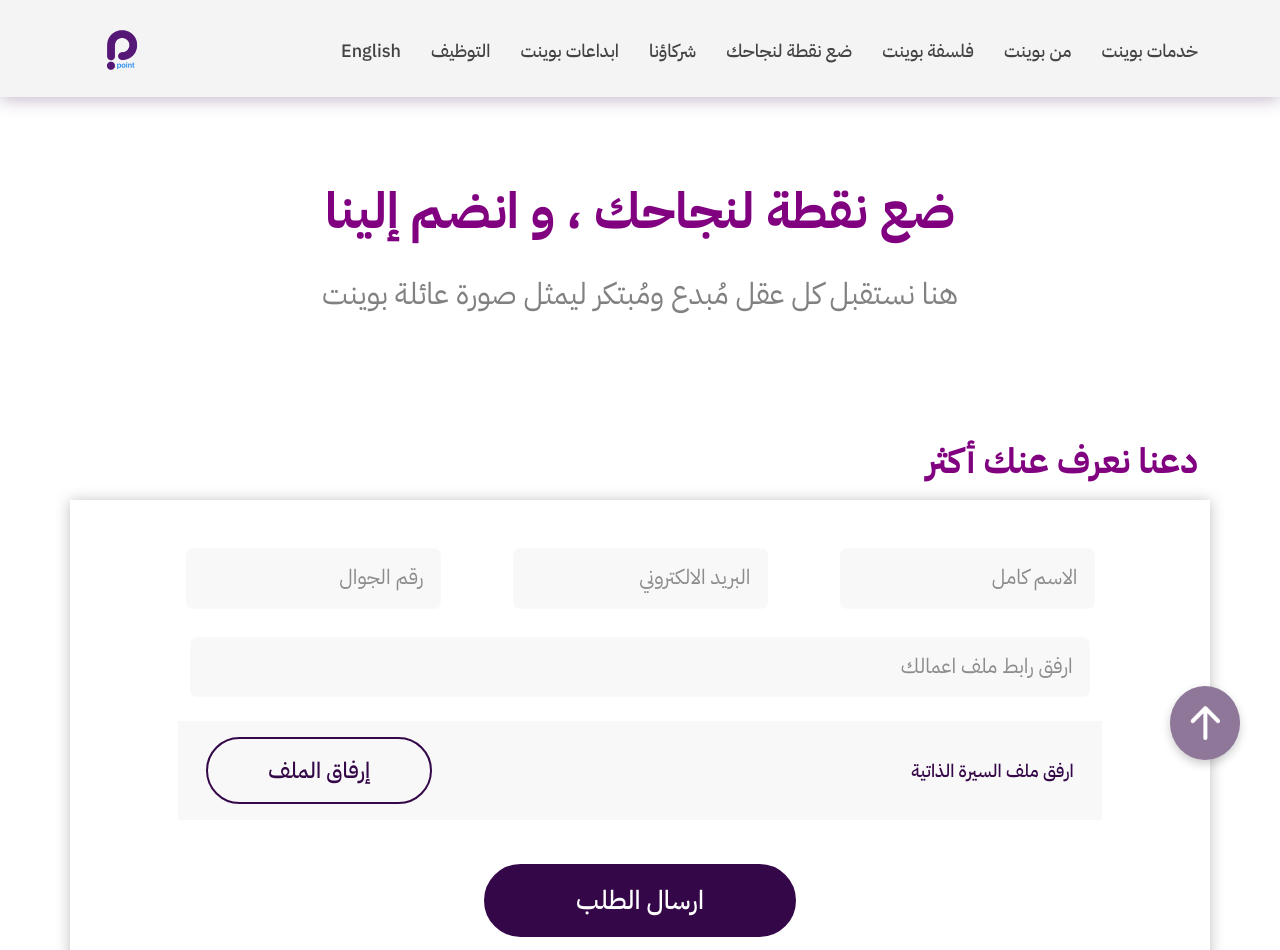
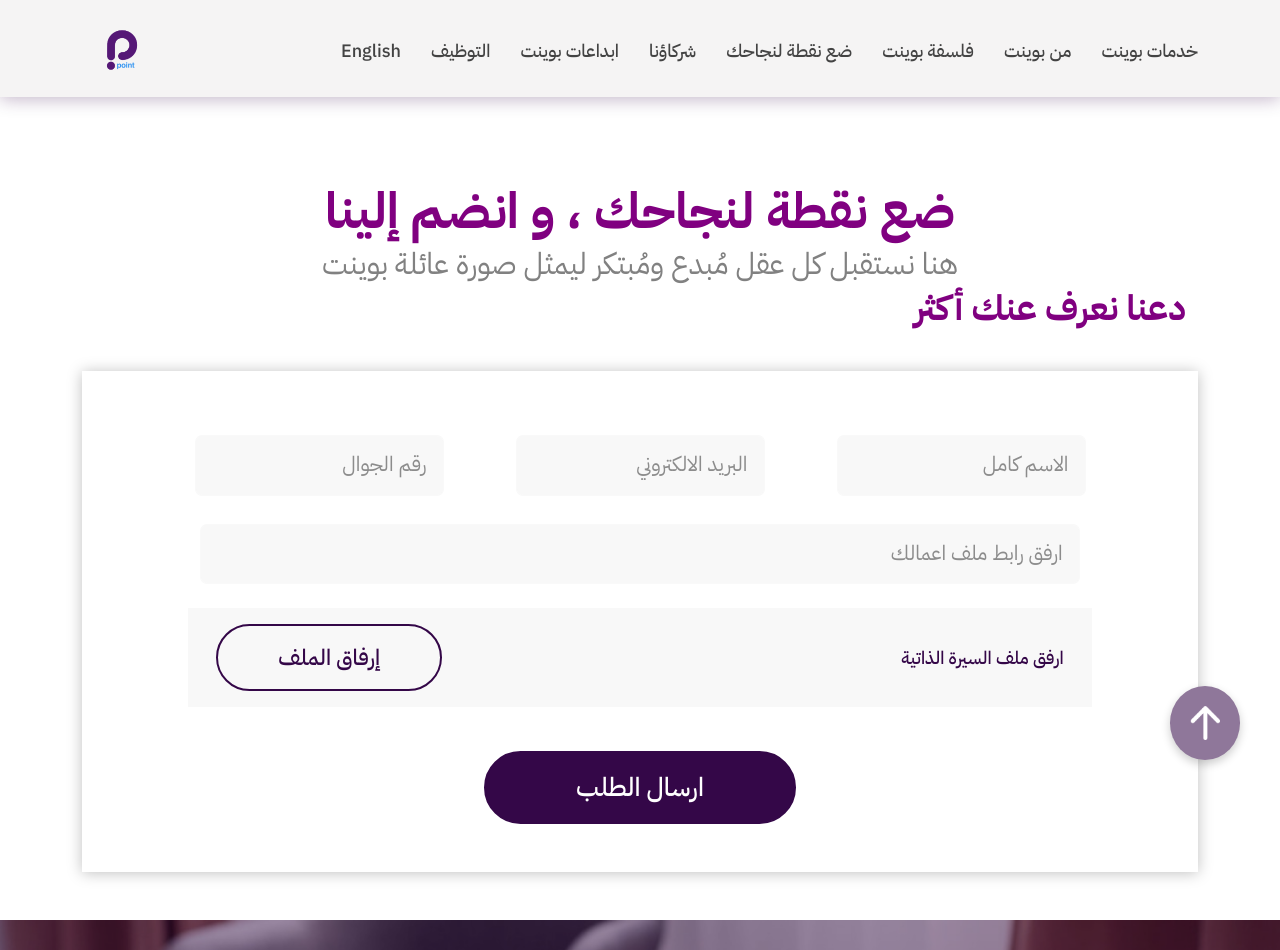
Before and after one commit to Karmo7X/point, a React (Vite) app: page /employment in a window 1280 px wide. Shown: the top 950 px of the page. Built offline with nearby package versions, Linux system fonts and the light colour scheme.

Commit message:
lastversion

```diff
--- a/src/pages/Employment/Employment.css
+++ b/src/pages/Employment/Employment.css
@@ -110,6 +110,7 @@
   letter-spacing: 0;
   color: #818181;
   margin-top: 30px;
+  margin: 0px !important;
 }
 
 .employment .land img {
@@ -248,6 +249,7 @@
     display: flex;
     flex-direction: column;
     align-items: center;
+
   }
 
   .employ-form {
@@ -298,3 +300,13 @@
     }
   }
 }
+
+
+
+@media (max-width:992px) {
+  .resume-btn ,.em-send{
+    padding: 8px 40px;
+    font-size: 15px;
+  }
+
+}
--- a/src/pages/Employment/Employment.jsx
+++ b/src/pages/Employment/Employment.jsx
@@ -179,7 +179,7 @@ function Employment() {
         Class="header3"
         bottom={scrollToBottom}
       />
-      <div className="employment">
+      <div className="employment" style={{minHeight:'100vh'}}>
         <Container>
           <div className="row land">
             <div className="col-12 text-center " data-aos="zoom-in">
@@ -192,22 +192,22 @@ function Employment() {
             </div>
 
           </div>
-        </Container>
-      </div>
-      <div
-        className="employ-form"
-        style={{ marginTop: "250px", marginBottom: "100px" }}
+          <div
+        className="employ-form mt-0"
       >
         <div className="container">
-          <span className="t-form mb-4" data-aos="fade-left">
+          <div>
+            <span className="t-form mb-4" data-aos="fade-left">
             {t("global.employment.formTitle")}
           </span>
+          </div>
+
           <div
-            className="row d"
+            className="row mt-5 d"
             style={{ boxShadow: " 0px 1px 14px 0px rgba(0, 0, 0, 0.25)" }}
             data-aos="zoom-in"
           >
-            <div className="col-12 pt-5 pb-5">
+            <div className="col-12 mt-5" >
               <form
                 action=""
                 style={{
@@ -218,7 +218,7 @@ function Employment() {
                 }}
               >
                 <div
-                  className="row gap-5  d-flex justify-content-center mb-4"
+                  className="row gap-5  d-flex justify-content-center mt-3 mb-4"
                   style={{ width: "100%" }}
                 >
                   <div className="col-lg-3 col-md-10 col-sm-10">
@@ -395,7 +395,7 @@ function Employment() {
                     {t("global.employment.successMessage")}
                   </span>
                 )}
-                <div className="em-btn col-12">
+                <div className="em-btn col-12 mb-5">
                   <button
                     className="em-send"
                     onClick={handleJoin}
@@ -417,11 +417,15 @@ function Employment() {
           </div>
         </div>
       </div>
-      <Top />
-      <div ref={bottomRef}>
+        </Container>
+        <Top />
+      <div className="mt-5" ref={bottomRef}>
         <Footer />
       </div>
       <Done memoDone={memoDone} />
+      </div>
+
+
     </>
   );
 }
--- a/src/pages/Home/Home.css
+++ b/src/pages/Home/Home.css
@@ -509,6 +509,12 @@
     font-size: 20px !important;
     line-height: normal;
   }
+  /* .naser_image{
+    height: auto !important;
+  }
+  .naser_image .img{
+
+  } */
 
 }
 
@@ -990,7 +996,7 @@
       display: flex;
       align-items: center;
       justify-content: center;
-      height: 100px;
+      height: 50px;
 
       .block {
         width: 0%;
@@ -1005,7 +1011,7 @@
       h1 {
 
         color: #340748;
-        font-size: 60px;
+        font-size: 45px;
         font-weight: bold;
         -webkit-animation: mainFadeIn 2s forwards;
         -o-animation: mainFadeIn 2s forwards;
@@ -1102,8 +1108,8 @@
     bottom: 45px;
   }
    65% {
-      width: 20px;
-    height: 20px;
+      width: 10px;
+    height: 10px;
       bottom: 0px;
       width: 15px
    }
@@ -1113,8 +1119,8 @@
       bottom: 20px
    }
   100% {
-    width: 20px;
-    height: 20px;
+    width: 10px;
+    height: 10px;
     background:#800080;
     border: 0px solid #222;
     bottom: 13px;
--- a/src/pages/Home/Home.jsx
+++ b/src/pages/Home/Home.jsx
@@ -447,7 +447,7 @@ useEffect(() => {
                     className="im"
                     style={{
                       width: "100%",
-                      height: "627px",
+                      // height: "627px",
                       marginTop: "10px",
                       cursor:'pointer'
                     }}
@@ -479,7 +479,7 @@ useEffect(() => {
                     className="im"
                     style={{
                       width: "100%",
-                      height: "627px",
+                      // height: "627px",
                       marginTop: "10px",
                       cursor:'pointer'
                     }}
@@ -505,7 +505,7 @@ useEffect(() => {
                   <div
                     style={{
                       width: "100%",
-                      height: "362px",
+                      // height: "362px",
                       marginTop: "10px",
                       cursor:'pointer'
                     }}
@@ -535,7 +535,7 @@ useEffect(() => {
                     className="im"
                     style={{
                       width: "100%",
-                      height: "627px",
+                      // height: "627px",
                       marginTop: "10px",
                       cursor:'pointer'
                     }}
@@ -559,7 +559,7 @@ useEffect(() => {
                   <div
                     style={{
                       width: "100%",
-                      height: "302px",
+                      // height: "302px",
                       marginTop: "10px",
                       cursor:'pointer'
                     }}
@@ -586,7 +586,7 @@ useEffect(() => {
                   <div
                     style={{
                       width: "100%",
-                      height: "362px",
+                      // height: "362px",
                       marginTop: "10px",
                       cursor:'pointer'
                     }}
@@ -616,10 +616,10 @@ useEffect(() => {
                    <div className="flex items-center flex-col ">
                      {" "}
                     <div
-                      className="im"
+                      className="im naser_image"
                       style={{
                         width: "100%",
-                        // height: "627px",
+                        //  height: "627px",
                         marginTop: "10px",
                         cursor:'pointer'
                       }}
@@ -628,12 +628,13 @@ useEffect(() => {
                       //   window.innerWidth <= 768 ? "zoom-in" : "fade-left"
                       // }
                     >
-                      <img src={portfolio[0]?.image} alt="Col 4" />
+                      <img src={portfolio[0]?.image} alt="Col 4"  />
                       <div className="desc">
                         <img
                           src={portfolio[0]?.icon}
                           alt=""
                           style={{ width: "111px" }}
+
                         />
                         <span style={{ fontSize: "30px" }}>
                           {portfolio[0]?.title}
@@ -643,6 +644,63 @@ useEffect(() => {
 
 
                     {" "}
+
+
+                   </div>
+
+                </Col>
+                <Col lg={6} md={6} sm={12}>
+
+                    {" "}
+                    <div
+                      style={{
+                        width: "100%",
+                        // height: "362px",
+                        marginTop: "10px",
+                        cursor:'pointer'
+                      }}
+                      onClick={() => handleShow(portfolio[1])}
+                      data-aos={
+                        "fade-right"
+                      }
+                      className="im"
+                    >
+                      <img src={portfolio[1]?.image} alt="Col 8" />
+                      <div className="desc">
+                        <img
+                          style={{ width: "111px" }}
+                          src={portfolio[1]?.icon}
+                          alt=""
+                        />{" "}
+                        <span> {portfolio[1]?.title}</span>
+                      </div>
+                    </div>
+
+
+                    {" "}
+                    <div
+                      style={{
+                        width: "100%",
+                        // height: "568px",
+                        marginTop: "10px",
+                        cursor:'pointer'
+                      }}
+                      onClick={() => handleShow(portfolio[3])}
+                      data-aos={
+                        "fade-right"
+                      }
+                      className="im"
+                    >
+                      <img src={portfolio[3]?.image} alt="Col 8" />
+                      <div className="desc">
+                        <img
+                          style={{ width: "171px" }}
+                          src={portfolio[3]?.icon}
+                          alt=""
+                        />
+                        <span> {portfolio[3]?.title}</span>
+                      </div>
+                    </div>
                     <div
                       style={{
                         width: "100%",
@@ -668,63 +726,6 @@ useEffect(() => {
                         </span>
                       </div>
                     </div>
-
-                   </div>
-
-                </Col>
-                <Col lg={6} md={6} sm={12}>
-
-                    {" "}
-                    <div
-                      style={{
-                        width: "100%",
-                        // height: "362px",
-                        marginTop: "10px",
-                        cursor:'pointer'
-                      }}
-                      onClick={() => handleShow(portfolio[1])}
-                      data-aos={
-                        window.innerWidth <= 768 ? "zoom-in" : "fade-right"
-                      }
-                      className="im"
-                    >
-                      <img src={portfolio[1]?.image} alt="Col 8" />
-                      <div className="desc">
-                        <img
-                          style={{ width: "111px" }}
-                          src={portfolio[1]?.icon}
-                          alt=""
-                        />{" "}
-                        <span> {portfolio[1]?.title}</span>
-                      </div>
-                    </div>
-
-
-                    {" "}
-                    <div
-                      style={{
-                        width: "100%",
-                        // height: "568px",
-                        marginTop: "10px",
-                        cursor:'pointer'
-                      }}
-                      onClick={() => handleShow(portfolio[3])}
-                      data-aos={
-                        window.innerWidth <= 768 ? "zoom-in" : "fade-right"
-                      }
-                      className="im"
-                    >
-                      <img src={portfolio[3]?.image} alt="Col 8" />
-                      <div className="desc">
-                        <img
-                          style={{ width: "171px" }}
-                          src={portfolio[3]?.icon}
-                          alt=""
-                        />
-                        <span> {portfolio[3]?.title}</span>
-                      </div>
-                    </div>
-
                 </Col>
               </>
             )}
@@ -735,7 +736,7 @@ useEffect(() => {
                     className="im"
                     style={{
                       width: "100%",
-                      height: "627px",
+                      // height: "627px",
                       marginTop: "10px",
                       cursor:'pointer'
                     }}
@@ -759,7 +760,7 @@ useEffect(() => {
                   <div
                     style={{
                       width: "100%",
-                      height: "302px",
+                      // height: "302px",
                       marginTop: "10px",
                       cursor:'pointer'
                     }}
@@ -786,7 +787,7 @@ useEffect(() => {
                   <div
                     style={{
                       width: "100%",
-                      height: "362px",
+                      // height: "362px",
                       marginTop: "10px",
                       cursor:'pointer'
                     }}
@@ -809,7 +810,7 @@ useEffect(() => {
                   <div
                     style={{
                       width: "100%",
-                      height: "568px",
+                      // height: "568px",
                       marginTop: "10px",
                       cursor:'pointer'
                     }}
@@ -835,7 +836,7 @@ useEffect(() => {
                     className="im"
                     style={{
                       width: "100%",
-                      height: "627px",
+                      // height: "627px",
                       marginTop: "10px",
                       cursor:'pointer'
                     }}
@@ -866,7 +867,7 @@ useEffect(() => {
                     className="im"
                     style={{
                       width: "100%",
-                      height: "627px",
+                      // height: "627px",
                       marginTop: "10px",
                       cursor:'pointer'
                     }}
@@ -890,7 +891,7 @@ useEffect(() => {
                   <div
                     style={{
                       width: "100%",
-                      height: "302px",
+                      // height: "302px",
                       marginTop: "10px",
                       cursor:'pointer'
                     }}
@@ -917,7 +918,7 @@ useEffect(() => {
                   <div
                     style={{
                       width: "100%",
-                      height: "362px",
+                      // height: "362px",
                       marginTop: "10px",
                       cursor:'pointer'
                     }}
@@ -966,7 +967,7 @@ useEffect(() => {
                     className="im"
                     style={{
                       width: "100%",
-                      height: "627px",
+                      // height: "627px",
                       marginTop: "10px",
                       cursor:'pointer'
                     }}
@@ -992,7 +993,7 @@ useEffect(() => {
                   <div
                     style={{
                       width: "100%",
-                      height: "362px",
+                      // height: "362px",
                       marginTop: "10px",
                       cursor:'pointer'
                     }}
```
